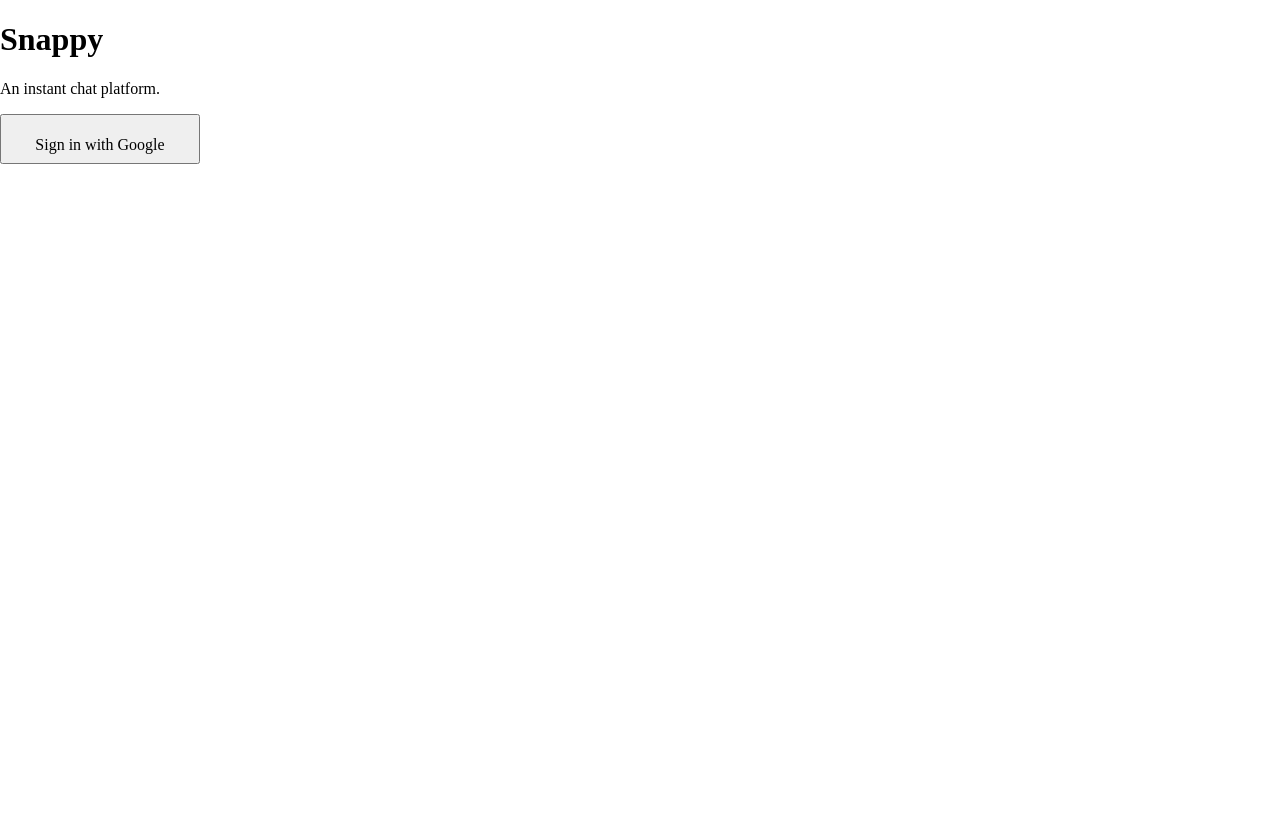
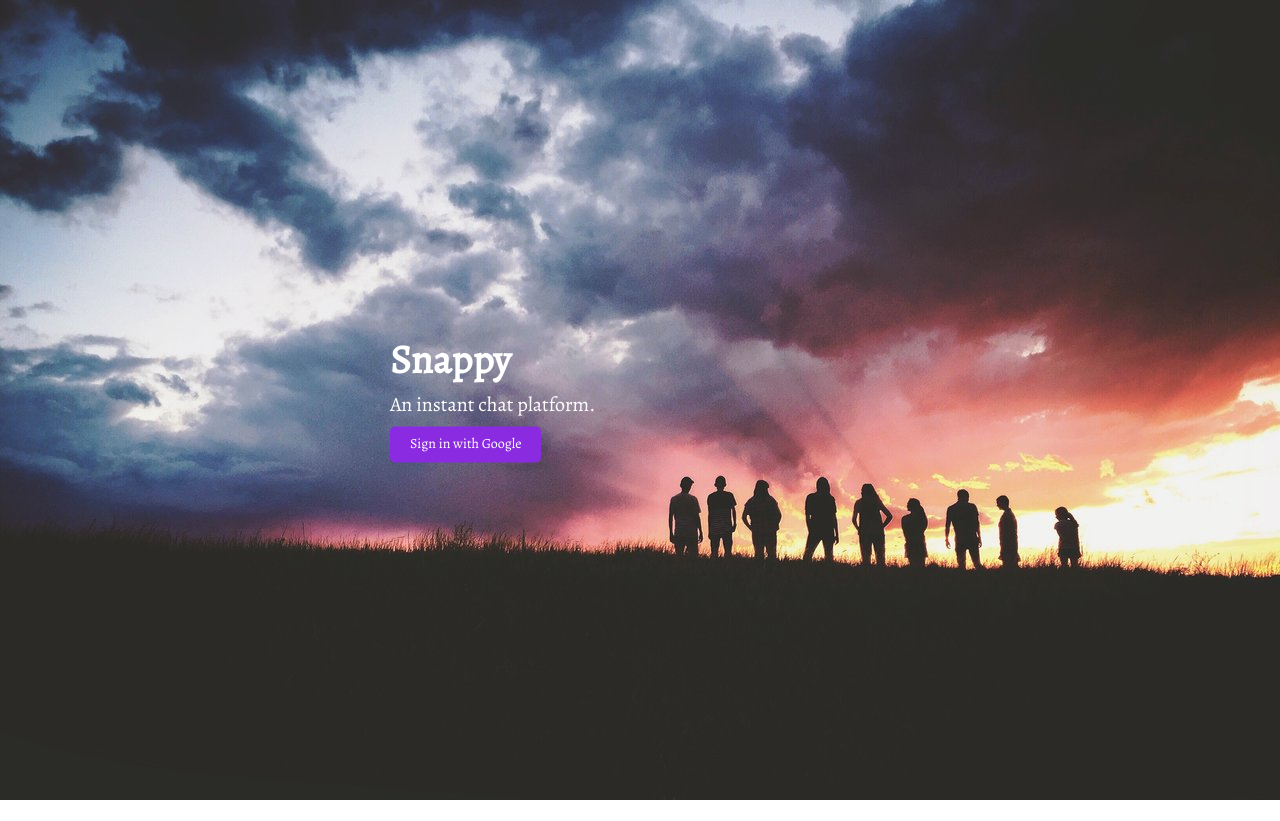
Before and after one commit to deepak2136/Snappy, a plain HTML site: page index.html in a window 1280 px wide. After the commit the page ends 800 px from the top, so only its background shows below. Drawn offline with nearby package versions, Linux system fonts and the light colour scheme.

Commit message:
home page create

```diff
--- a/index.html
+++ b/index.html
@@ -12,7 +12,7 @@
 
 <div class="main">
   <h1 class="logo">Snappy</h1>
-  <p> An instant chat platform. </p>
+  <p class="tagline"> An instant chat platform. </p>
   <button class="button"> Sign in with Google </button>
 </div>
 
--- a/style.css
+++ b/style.css
@@ -1,14 +1,55 @@
 .button {
-  height: 50px;
-  width: 200px;
-  padding: 20px;
+  background-color: blueviolet;
+  color: white;
+  border: none;
+  padding: 10px 20px;
+  border-radius: 5px;
+  cursor: pointer;
+}
+
+button:hover {
+  background: white;
+  color: blueviolet;
 }
 
 html, body {
     height: 100%;
     box-sizing: border-box;
+    font-family: "Alegreya";
+    font-size: 14px;
 }
 
 *, *:before, *:after {  /* select every element in page */
     box-sizing: inherit;
 }
+
+body {
+  background-image: url("bg.jpg");
+  background-repeat: no-repeat;
+  background-size: cover;
+}
+
+.main {
+  width : 500px;
+  margin: auto;
+  position: relative;
+  top: 50%;                          /* vertically align elemnt */
+  transform: translateY(-50%);    /* vertically align elemnt manually calculate pixels*/
+}
+
+.logo {
+  font-size: 40px;
+  color: white;
+  margin-bottom: 8px;
+  margin-top: 0px;
+}
+
+.tagline {
+  font-size: 20px;
+  color: white;
+}
+
+p {
+  margin-top: 10px;
+  margin-bottom: 10px;
+}
```
Also changed, not shown: bg.jpg (added), 1 other file.
